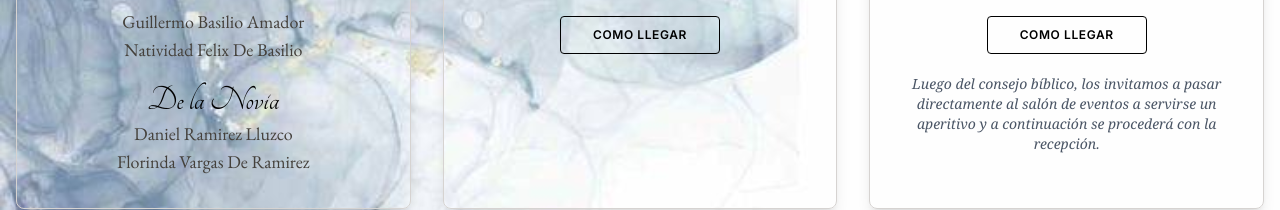
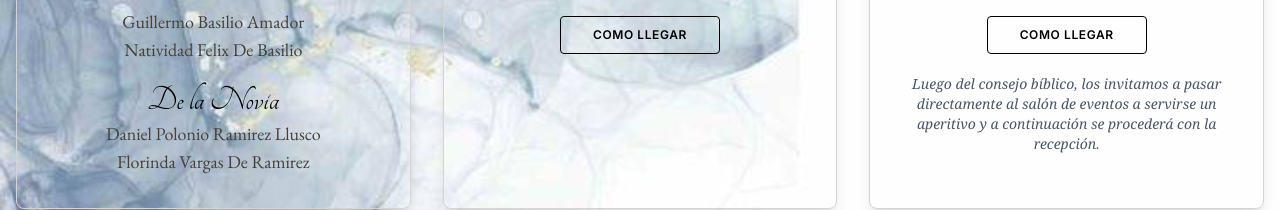
Before and after one commit to ivan-gtz/wedding, a Next.js app: page / in a window 1280 px wide. Shown: the part 5380-5590 px from the top of the page. Built offline with nearby package versions, Linux system fonts and the light colour scheme; no server answers; a web font is replaced by a local one.

Commit message:
added name father

```diff
--- a/src/components/OurParents.tsx
+++ b/src/components/OurParents.tsx
@@ -42,7 +42,7 @@ const OurParents: React.FC = () => {
           </p>
           <p className={`${tangFont.className} text-4xl`}>De la Novia</p>
           <p className={`${textStyle} ${garaFont.className}`}>
-            Daniel Ramirez Lluzco
+            Daniel Polonio Ramirez Llusco
           </p>
           <p className={`${textStyle} ${garaFont.className}`}>
             Florinda Vargas De Ramirez
```
